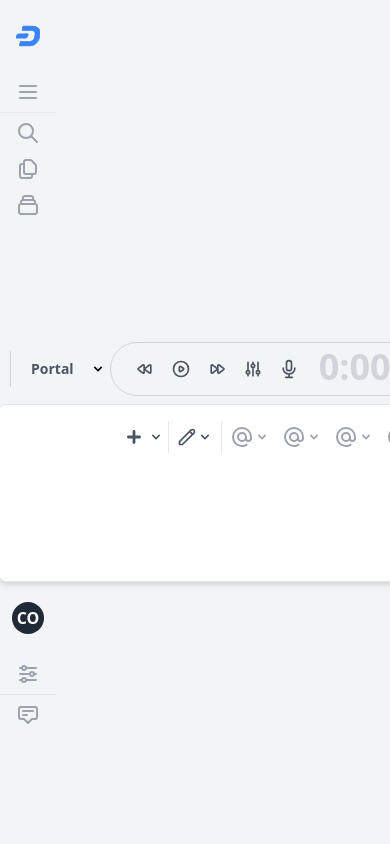
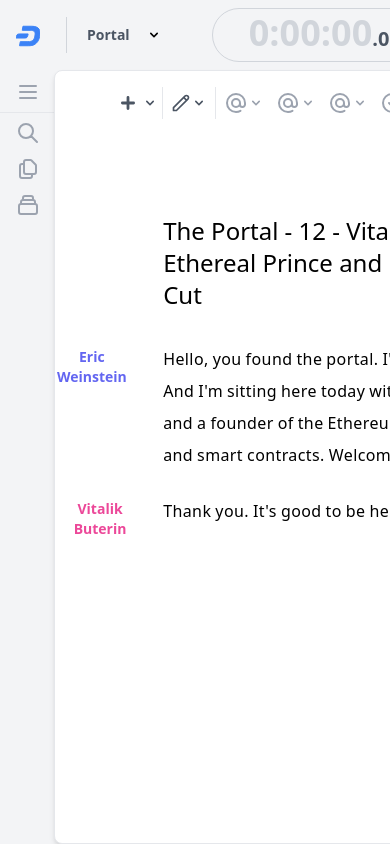
Before and after one commit to CharlieTheProgrammer/tailwind-vue-tuts, a Vue app: page / in a window 390 px wide. Shown: the top 844 px of the page. Built offline with nearby package versions, Linux system fonts and the light colour scheme.

Commit message:
Added sample content. Made site responsive based on Descript Electron app widths.

```diff
--- a/src/App.vue
+++ b/src/App.vue
@@ -1,5 +1,5 @@
 <template>
-	<div class="bg-gray-100 h-screen flex flex-wrap">
+	<div class="bg-gray-100 h-screen flex flex-wrap" style="min-width: 735px">
 		<!-- <div class="bg-blue-100 w-screen h-56">menu</div> -->
 
 		<!-- <div class="h-full w-full flex flex-row"> -->
@@ -170,10 +170,12 @@
 						</div>
 					</div>
 				</div>
+				<!-- Playbar -->
 				<div class="flex items-center justify-center">
 					<div class="bg-gray-100 flex items-center rounded-full border border-gray-300 px-5 py-1">
 						<!-- Buttons -->
 						<div class="flex items-center gap-x-2">
+							<div class="hidden lg:block">
 								<button class="text-gray-600 hover:bg-gray-200 rounded p-1">
 									<svg class="h-5 w-5" xmlns="http://www.w3.org/2000/svg" fill="none" viewBox="0 0 24 24" stroke="currentColor">
 										<path
@@ -205,6 +207,8 @@
 										/>
 									</svg>
 								</button>
+							</div>
+							<div class="hidden lg:block">
 								<button class="text-gray-600 hover:bg-gray-200 rounded p-1">
 									<svg class="h-5 w-5" xmlns="http://www.w3.org/2000/svg" fill="none" viewBox="0 0 24 24" stroke="currentColor">
 										<path
@@ -225,6 +229,7 @@
 										/>
 									</svg>
 								</button>
+							</div>
 						</div>
 						<!-- Timer -->
 						<span class="mb-1 mx-4 inline-block text-gray-300 font-semibold text-4xl">0:00:00<span class=" text-xl text-gray-600">.00</span></span>
@@ -253,7 +258,9 @@
 									d="M3 12l2-2m0 0l7-7 7 7M5 10v10a1 1 0 001 1h3m10-11l2 2m-2-2v10a1 1 0 01-1 1h-3m-6 0a1 1 0 001-1v-4a1 1 0 011-1h2a1 1 0 011 1v4a1 1 0 001 1m-6 0h6"
 								/>
 							</svg>
+							<div class="hidden lg:block">
 								Share
+							</div>
 						</button>
 					</div>
 					<div class="border-r -my-1 border-gray-300"></div>
@@ -274,10 +281,10 @@
 				</div>
 			</nav>
 
-			<main class="bg-white flex-1 rounded-lg overflow-hidden border shadow-md -mx-0.5 p-4">
-				<div class="flex justify-between items-center">
+			<main class="bg-white flex-1 flex flex-col items-center  justify-start rounded-lg overflow-hidden border shadow-md -mx-0.5 pt-4 xl:p-4">
+				<!-- Instrument Cluster -->
+				<div class="flex w-full justify-between items-center">
 					<div></div>
-					<!-- Instrument Cluster -->
 					<div class="flex justify-center gap-x-1">
 						<div class="flex items-center">
 							<button class="flex items-center hover:bg-gray-100 text-gray-600 rounded">
@@ -432,9 +439,72 @@
 						</div>
 					</div>
 					<div class="text-right">
-						<button class="text-sm text-gray-600 font-semibold hover:bg-gray-100 rounded py-1 px-3">
+						<button class="text-sm text-gray-600 font-semibold hover:bg-gray-100 rounded py-1 px-3 mr-2">
 							Publish
 						</button>
+					</div>
+				</div>
+
+				<!-- Content -->
+				<div class="flex flex-wrap justify-center w-full overflow-hidden pt-16 xl:p-16 max-w-6xl">
+					<!-- <header class="flex flex-wrap overflow-hidden"> -->
+					<div class="w-1/6 overflow-hidden ">
+						<!-- Filler -->
+					</div>
+
+					<div class="w-5/6 lg:w-4/6 overflow-hidden text-2xl py-8 pl-1 pr-10 lg:pr-0">
+						<!-- Column Content -->
+						The Portal - 12 - Vitalik Buterin - The Ethereal Prince and His Virtual Machine-Cut
+					</div>
+					<div class="hidden lg:block w-1/6 overflow-hidden ">
+						<!-- Filler -->
+					</div>
+					<!-- </header> -->
+
+					<div class="w-1/6 overflow-hidden text-center flex justify-end items-start mb-6">
+						<button class="flex items-center justify-center gap-x-1 hover:bg-gray-200 text-transparent hover:text-gray-400 rounded px-1 py-1 mr-2">
+							<svg class="h-5 w-5" xmlns="http://www.w3.org/2000/svg" fill="none" viewBox="0 0 24 24" stroke="currentColor">
+								<path stroke-linecap="round" stroke-linejoin="round" stroke-width="2" d="M10 14l2-2m0 0l2-2m-2 2l-2-2m2 2l2 2m7-2a9 9 0 11-18 0 9 9 0 0118 0z" />
+							</svg>
+							<div class="text-indigo-500 text-sm font-semibold">
+								Eric Weinstein
+							</div>
+							<svg class="h-4 w-4" xmlns="http://www.w3.org/2000/svg" fill="none" viewBox="0 0 24 24" stroke="currentColor">
+								<path stroke-linecap="round" stroke-linejoin="round" stroke-width="2" d="M7 16V4m0 0L3 8m4-4l4 4m6 0v12m0 0l4-4m-4 4l-4-4" />
+							</svg>
+						</button>
+					</div>
+
+					<div class="w-5/6 lg:w-4/6 overflow-hidden leading-8 tracking-wide mb-6 flex flex-wrap pr-10 lg:pr-0">
+						<div class=" hover:bg-gray-100 rounded pl-1" v-for="(word, index) in phraseToArray(ericFirstLine)" :key="index">
+							{{ word }}
+						</div>
+					</div>
+					<div class="hidden lg:block w-1/6 overflow-hidden ">
+						<!-- Filler -->
+					</div>
+
+					<div class="w-1/6 overflow-hidden text-center flex justify-end items-start mb-6">
+						<button class="flex items-center justify-center gap-x-1 hover:bg-gray-200 text-transparent hover:text-gray-400 rounded px-1 py-1 mr-2">
+							<svg class="h-5 w-5" xmlns="http://www.w3.org/2000/svg" fill="none" viewBox="0 0 24 24" stroke="currentColor">
+								<path stroke-linecap="round" stroke-linejoin="round" stroke-width="2" d="M10 14l2-2m0 0l2-2m-2 2l-2-2m2 2l2 2m7-2a9 9 0 11-18 0 9 9 0 0118 0z" />
+							</svg>
+							<div class="text-pink-500 text-sm font-semibold">
+								Vitalik Buterin
+							</div>
+							<svg class="h-4 w-4" xmlns="http://www.w3.org/2000/svg" fill="none" viewBox="0 0 24 24" stroke="currentColor">
+								<path stroke-linecap="round" stroke-linejoin="round" stroke-width="2" d="M7 16V4m0 0L3 8m4-4l4 4m6 0v12m0 0l4-4m-4 4l-4-4" />
+							</svg>
+						</button>
+					</div>
+
+					<div class="w-5/6 lg:w-4/6 overflow-hidden leading-8 tracking-wide mb-6 flex flex-wrap pr-10 lg:pr-0">
+						<div class=" hover:bg-gray-100 rounded pl-1" v-for="(word, index) in phraseToArray(vitalikFirstLine)" :key="index">
+							{{ word }}
+						</div>
+					</div>
+					<div class="hidden lg:block w-1/6 overflow-hidden ">
+						<!-- Filler -->
 					</div>
 				</div>
 			</main>
@@ -475,9 +545,16 @@
 	data() {
 		return {
 			showDropdown1: false,
+			ericFirstLine: `Hello, you found the portal. I'm your host, Eric Weinstein. And I'm sitting here today with metallic Buter and the leader and a founder of the Ethereum world of cryptocurrencies and smart contracts. Welcome to the portal.`,
+			vitalikFirstLine: `Thank you. It's good to be here, Eric.`,
 		};
 	},
-	mounted() {},
+	methods: {
+		phraseToArray(phrase) {
+			return phrase.split(' ');
+		},
+	},
+	mounted() {	},
 	watch: {},
 };
 </script>
```
Lines whose indentation alone changed are shown as unchanged.
